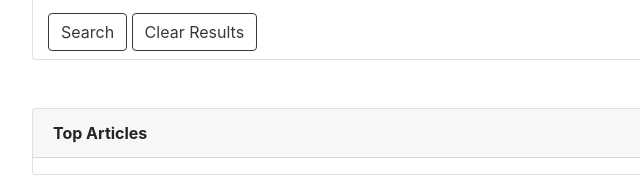
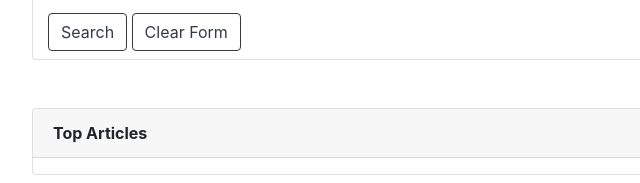
Before and after one commit to costargc/NYT-api, a plain HTML site: page index.html in a window 1280 px wide. Shown: the part 637-820 px from the top of the page, 148-788 px from the left. Drawn offline with nearby package versions, Linux system fonts and the light colour scheme; a web font is replaced by a local one.

Commit message:
clear form

```diff
--- a/index.html
+++ b/index.html
@@ -84,7 +84,7 @@
                             <button type="button" class="btn btn-outline-dark" id='searchMe'><span class="oi oi-magnifying-glass"></span>Search</button>
                             <!-- <button type="submit" class="btn btn-outline-dark" id='searchMe'><span class="oi oi-magnifying-glass"></span>Search</button> -->
                             <button type="reset" class="btn btn-outline-dark"><span class="oi oi-trash"></span>
-                                Clear Results</button>
+                                Clear Form</button>
 
                         </form>
 
```
